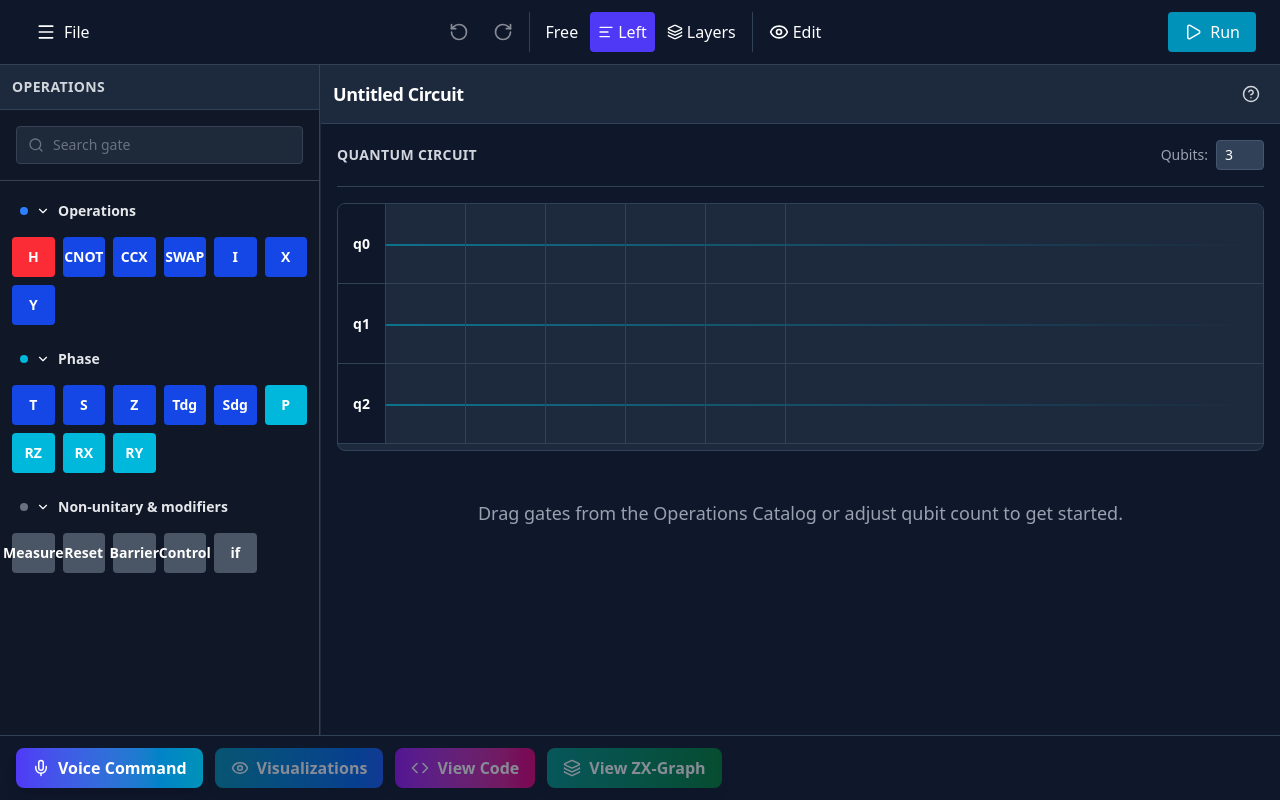
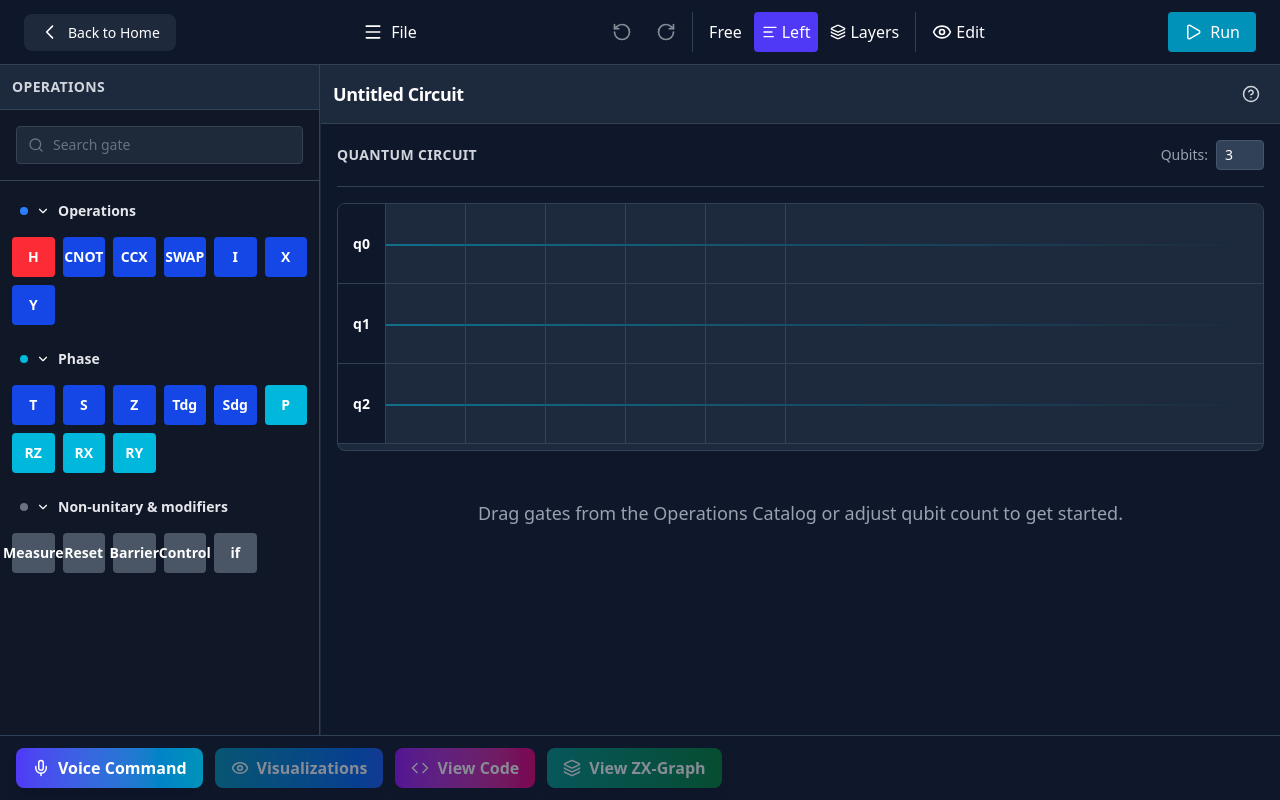
Before and after one commit to SouravKrGupta/Cloud-Based-Quantum-Computing-Simulator, a React (Vite) app in the folder Frontent/: page /circuit-composer in a window 1280 px wide. Built offline with nearby package versions, Linux system fonts and the light colour scheme.

Commit message:
feat: Add BackButton component with styling and integrate into Toolbar

```diff
--- /dev/null
+++ b/Frontent/src/components/BackButton.css
@@ -0,0 +1,48 @@
+@layer components {
+  .back-button {
+    display: flex;
+    align-items: center;
+    gap: 0.5rem;
+    padding: 0.5rem 1rem;
+    background-color: #1e293b;
+    color: white;
+    border-radius: 0.5rem;
+    transition: all 0.2s ease;
+  }
+
+  .back-button:hover {
+    background-color: #334155;
+    box-shadow: 0 4px 6px -1px rgba(0, 0, 0, 0.1), 0 2px 4px -1px rgba(0, 0, 0, 0.06);
+  }
+
+  .back-button:active {
+    background-color: #475569;
+    transform: scale(0.95);
+  }
+
+  .back-button svg {
+    width: 1.25rem;
+    height: 1.25rem;
+  }
+
+  .back-button span {
+    font-size: 0.875rem;
+    font-weight: 500;
+  }
+
+  /* Responsive styles */
+  @media (max-width: 640px) {
+    .back-button {
+      padding: 0.375rem 0.75rem;
+    }
+
+    .back-button span {
+      font-size: 0.75rem;
+    }
+
+    .back-button svg {
+      width: 1rem;
+      height: 1rem;
+    }
+  }
+}
--- /dev/null
+++ b/Frontent/src/components/BackButton.jsx
@@ -0,0 +1,40 @@
+import React from 'react';
+import { useNavigate } from 'react-router-dom';
+import './BackButton.css';
+
+const BackButton = ({
+  text = 'Back to Home',
+  to = '/',
+  className = 'back-button'
+}) => {
+  const navigate = useNavigate();
+
+  const handleClick = () => {
+    navigate(to);
+  };
+
+  return (
+    <button
+      onClick={handleClick}
+      className={className}
+      aria-label={text}
+    >
+      <svg
+        className="w-5 h-5"
+        fill="none"
+        stroke="currentColor"
+        viewBox="0 0 24 24"
+      >
+        <path
+          strokeLinecap="round"
+          strokeLinejoin="round"
+          strokeWidth={2}
+          d="M15 19l-7-7 7-7"
+        />
+      </svg>
+      <span>{text}</span>
+    </button>
+  );
+};
+
+export default BackButton;
--- a/Frontent/src/components/Toolbar.jsx
+++ b/Frontent/src/components/Toolbar.jsx
@@ -14,6 +14,7 @@ import {
   Play,
   Download,
 } from 'lucide-react';
+import BackButton from './BackButton';
 
 const Toolbar = ({ onRun }) => {
   const navigate = useNavigate();
@@ -89,8 +90,10 @@ const Toolbar = ({ onRun }) => {
      <div className="bg-slate-900 text-white border-b border-slate-700 py-3 px-6">
       <div className="max-w-7xl mx-auto flex items-center justify-between">
         {/* Left section: File operations */}
+         <BackButton />
         <div className="flex items-center gap-4">
           <div className="relative">
+
             <button
               onClick={() => setShowMenu(!showMenu)}
               className="flex items-center gap-2 px-3 py-2 rounded hover:bg-gray-800 transition"
```
